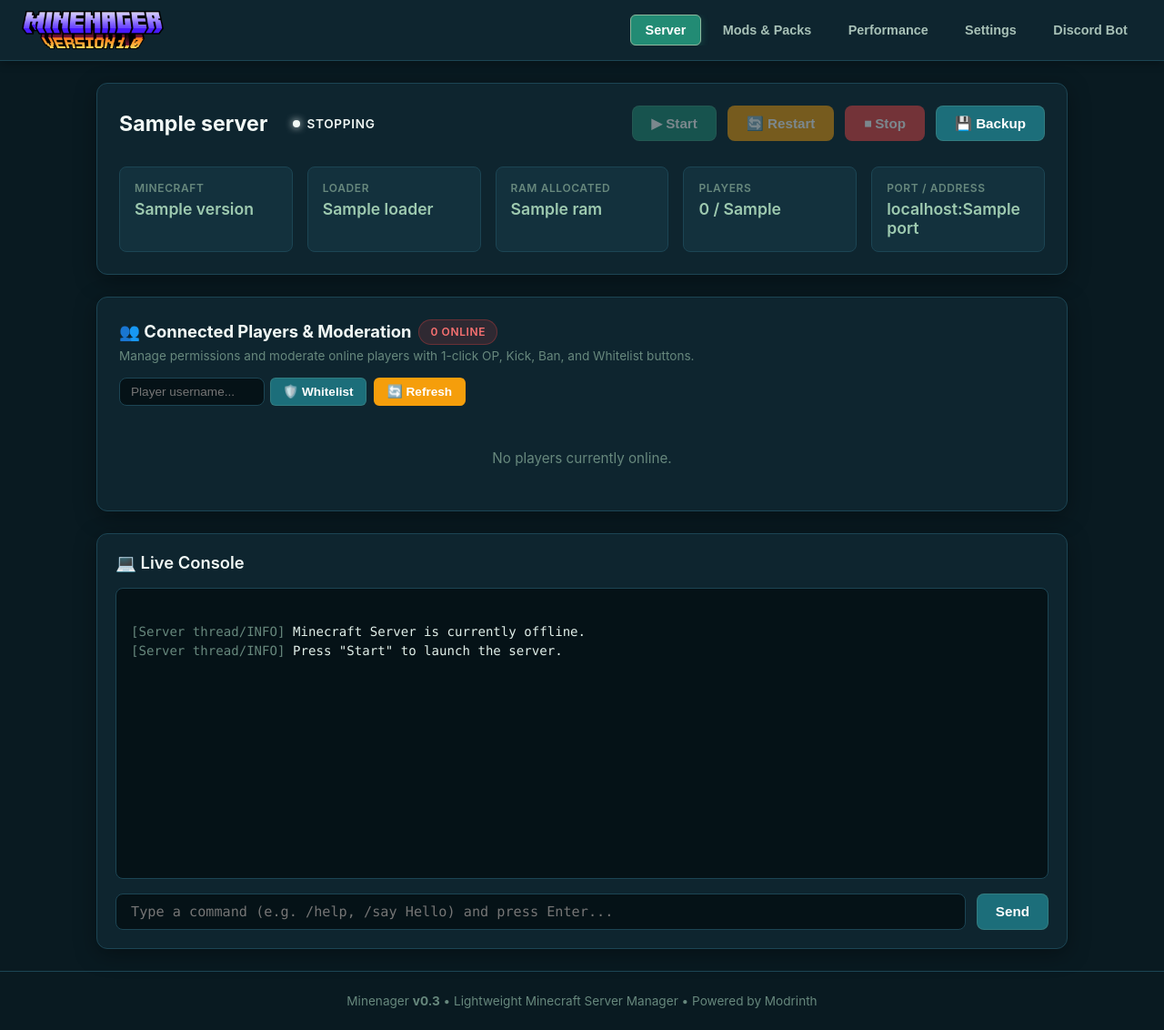
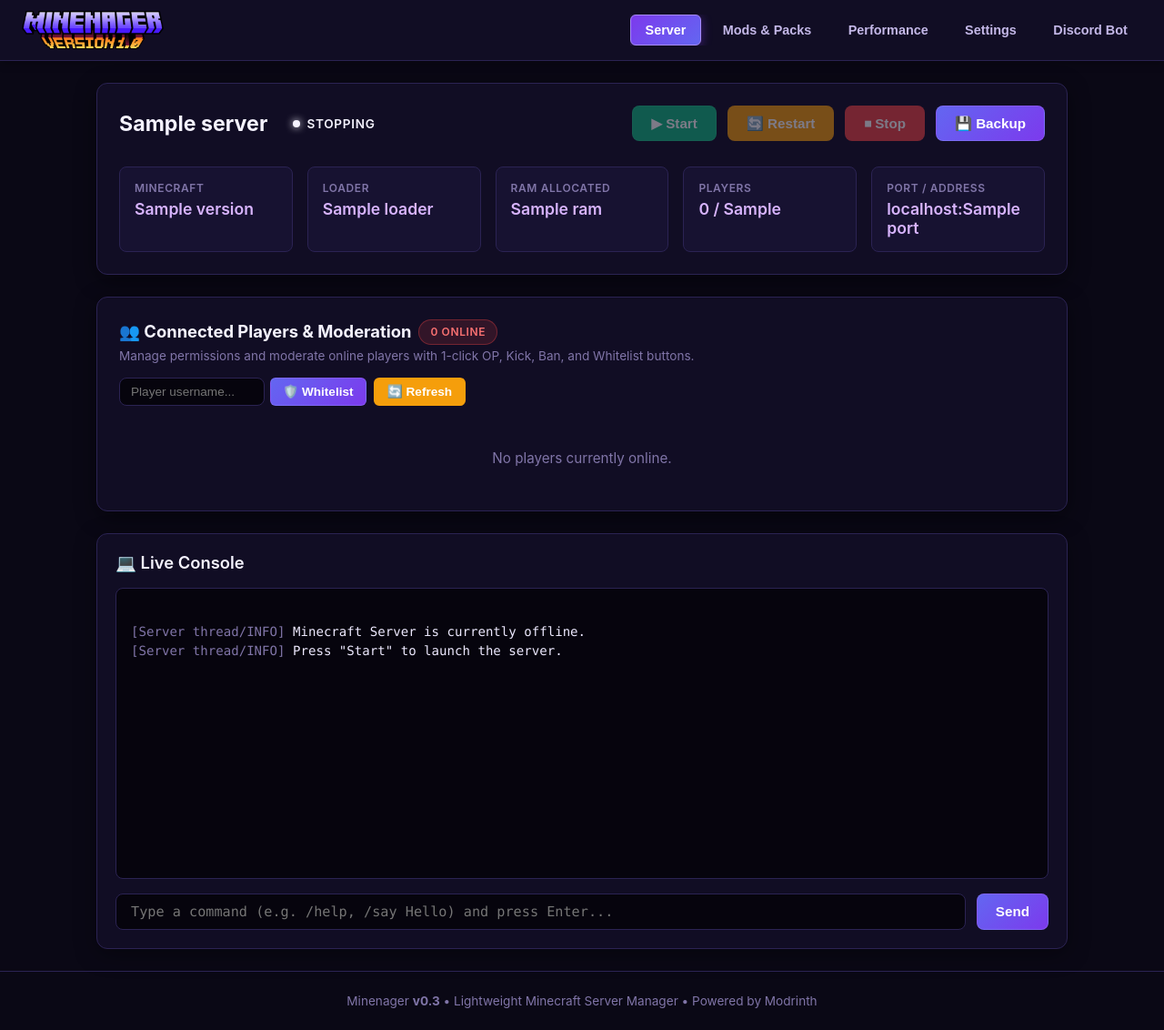
Before and after one commit to pontro/minenager, a FastAPI app: template app/templates/index.html in a window 1280 px wide. Shown: the whole page at 91% size. Run offline with FastAPI, Linux system fonts and the light colour scheme; the template is opened without the code that fills it: most values are stand-ins (such as "Sample title", 1, 10 or a date in 2020); data that the repository does not hold is empty.

Commit message:
style: update dashboard color theme to match Minenager logo palette

```diff
--- a/app/static/style.css
+++ b/app/static/style.css
@@ -1,26 +1,36 @@
 :root {
-    /* Palette Inspired Theme (Deep Spruce, Pine Teal, Jade Emerald, Soft Sage) */
-    --bg-primary: #091a21;
-    --bg-secondary: #0e252f;
-    --bg-card: #13313d;
-    --bg-card-hover: #193d4c;
-    --bg-console: #051217;
-    --border-color: #1c4554;
-    --border-subtle: #153845;
+    /* Brand Theme: Minenager Obsidian, Royal Indigo, Lavender & Sunrise Amber */
+    --bg-primary: #0a0815;
+    --bg-secondary: #110d24;
+    --bg-card: #171231;
+    --bg-card-hover: #1f1840;
+    --bg-console: #06040d;
+    --border-color: #2b2353;
+    --border-subtle: #1e173e;
 
     /* Text Colors */
-    --text-primary: #f2f9f6;
-    --text-secondary: #a8c1b7;
-    --text-muted: #67887d;
-    --text-highlight: #9ecab0;
+    --text-primary: #f5f3ff;
+    --text-secondary: #c4b8e8;
+    --text-muted: #8075a8;
+    --text-highlight: #d8b4fe;
 
-    /* Accent & Brand Colors */
-    --accent-pine: #114e59;
-    --accent-teal: #165e6b;
-    --accent-emerald: #228b74;
-    --accent-emerald-hover: #1b7461;
-    --accent-sage: #8eb89d;
-    --accent-sage-light: #b4d7c0;
+    /* Accent & Brand Colors (Minenager Logo Purple/Indigo & Version 1.0 Amber) */
+    --accent-indigo: #6366f1;
+    --accent-violet: #7c3aed;
+    --accent-purple: #8b5cf6;
+    --accent-purple-hover: #6d28d9;
+    --accent-lavender: #a78bfa;
+    --accent-lavender-light: #ddd6fe;
+    --accent-amber: #f59e0b;
+    --accent-amber-light: #fef08a;
+
+    /* Semantic Component Aliases */
+    --accent-pine: #281d5a;
+    --accent-teal: #4338ca;
+    --accent-emerald: #7c3aed;
+    --accent-emerald-hover: #6d28d9;
+    --accent-sage: #a78bfa;
+    --accent-sage-light: #ddd6fe;
 
     /* Status Colors */
     --status-online: #34d399;
@@ -28,15 +38,15 @@
     --status-starting: #fbbf24;
 
     /* Button Colors */
-    --btn-start: #228b74;
-    --btn-start-hover: #1a705d;
+    --btn-start: #10b981;
+    --btn-start-hover: #059669;
     --btn-stop: #ef4444;
     --btn-stop-hover: #dc2626;
     --btn-restart: #f59e0b;
     --btn-restart-hover: #d97706;
-    --btn-disabled: #3d5852;
-    --btn-action: #1c6e7a;
-    --btn-action-hover: #155761;
+    --btn-disabled: #372f5c;
+    --btn-action: #6366f1;
+    --btn-action-hover: #4f46e5;
 
     --font-family: -apple-system, BlinkMacSystemFont, "Segoe UI", Roboto, Oxygen, Ubuntu, Cantarell, "Open Sans", "Helvetica Neue", sans-serif;
     --font-mono: "JetBrains Mono", "Fira Code", "Consolas", "Courier New", monospace;
@@ -136,9 +146,9 @@ header {
 
 .nav-link.active {
     color: #ffffff;
-    background-color: var(--accent-emerald);
-    border-color: var(--accent-sage);
-    box-shadow: 0 2px 8px rgba(34, 139, 116, 0.4);
+    background: linear-gradient(135deg, #7c3aed, #6366f1);
+    border-color: var(--accent-lavender);
+    box-shadow: 0 2px 12px rgba(124, 58, 237, 0.45);
 }
 
 /* Main Container */
@@ -172,7 +182,7 @@ main {
     display: flex;
     flex-direction: column;
     gap: 1.25rem;
-    box-shadow: 0 6px 24px rgba(0, 0, 0, 0.35);
+    box-shadow: 0 6px 24px rgba(0, 0, 0, 0.45);
 }
 
 .server-header, .card-header {
@@ -210,19 +220,19 @@ main {
 .status-badge.offline {
     background-color: rgba(239, 68, 68, 0.15);
     color: var(--status-offline);
-    border: 1px solid rgba(239, 68, 68, 0.3);
+    border: 1px solid rgba(239, 68, 68, 0.35);
 }
 
 .status-badge.online {
-    background-color: rgba(34, 139, 116, 0.2);
-    color: var(--accent-sage-light);
-    border: 1px solid rgba(142, 184, 157, 0.4);
+    background-color: rgba(52, 211, 153, 0.15);
+    color: #6ee7b7;
+    border: 1px solid rgba(52, 211, 153, 0.35);
 }
 
 .status-badge.starting {
     background-color: rgba(245, 158, 11, 0.15);
     color: var(--status-starting);
-    border: 1px solid rgba(245, 158, 11, 0.3);
+    border: 1px solid rgba(245, 158, 11, 0.35);
 }
 
 .status-dot {
@@ -267,17 +277,17 @@ main {
 
 .btn-start, .btn-install {
     background-color: var(--btn-start);
-    border-color: rgba(142, 184, 157, 0.25);
+    border-color: rgba(52, 211, 153, 0.3);
 }
 .btn-start:hover:not(:disabled), .btn-install:hover:not(:disabled) {
     background-color: var(--btn-start-hover);
-    box-shadow: 0 2px 10px rgba(34, 139, 116, 0.4);
+    box-shadow: 0 2px 10px rgba(16, 185, 129, 0.4);
 }
 
 .btn-installed {
-    background-color: #1f3a3f;
-    color: var(--accent-sage);
-    border-color: #2b5057;
+    background-color: #241c48;
+    color: var(--accent-lavender);
+    border-color: #3b2d73;
     cursor: default;
 }
 
@@ -296,12 +306,12 @@ main {
 }
 
 .btn-send {
-    background-color: var(--btn-action);
-    border-color: rgba(142, 184, 157, 0.2);
+    background: linear-gradient(135deg, #6366f1, #7c3aed);
+    border-color: rgba(167, 139, 250, 0.3);
 }
 .btn-send:hover:not(:disabled) {
-    background-color: var(--btn-action-hover);
-    box-shadow: 0 2px 10px rgba(28, 110, 122, 0.4);
+    background: linear-gradient(135deg, #4f46e5, #6d28d9);
+    box-shadow: 0 2px 12px rgba(99, 102, 241, 0.45);
 }
 
 /* Info Grid */
@@ -371,7 +381,7 @@ main {
     font-family: var(--font-mono);
     font-size: 0.88rem;
     line-height: 1.5;
-    color: #e2f0ea;
+    color: #ede9fe;
     height: 320px;
     overflow-y: auto;
     white-space: pre-wrap;
--- a/app/templates/index.html
+++ b/app/templates/index.html
@@ -4,7 +4,7 @@
     <meta charset="UTF-8">
     <meta name="viewport" content="width=device-width, initial-scale=1.0">
     <title>{{ title }}</title>
-    <link rel="stylesheet" href="/static/style.css?v=7">
+    <link rel="stylesheet" href="/static/style.css?v=8">
 </head>
 <body>
     <header>
@@ -49,6 +49,6 @@
         <p>Minenager <strong>v0.3</strong> &bull; Lightweight Minecraft Server Manager &bull; Powered by Modrinth</p>
     </footer>
 
-    <script type="module" src="/static/app.js?v=7"></script>
+    <script type="module" src="/static/app.js?v=8"></script>
 </body>
 </html>
--- a/app/templates/tabs/tab_discord.html
+++ b/app/templates/tabs/tab_discord.html
@@ -200,9 +200,9 @@
         <div style="display: grid; grid-template-columns: repeat(auto-fit, minmax(320px, 1fr)); gap: 1.5rem; margin-top: 0.5rem;">
             <!-- Setup Guide Column -->
             <div style="background: rgba(0,0,0,0.15); padding: 1rem; border-radius: 8px; border: 1px solid var(--border-color);">
-                <h4 style="color: var(--accent-sage); margin-bottom: 0.75rem; font-size: 0.95rem;">⚡ 3-Step Setup Guide</h4>
+                <h4 style="color: var(--accent-lavender); margin-bottom: 0.75rem; font-size: 0.95rem;">⚡ 3-Step Setup Guide</h4>
                 <ol style="padding-left: 1.25rem; font-size: 0.85rem; color: var(--text-secondary); line-height: 1.6;">
-                    <li>Go to <a href="https://discord.com/developers/applications" target="_blank" style="color: var(--accent-sage); text-decoration: underline;">Discord Developer Portal</a> ➔ Create an Application.</li>
+                    <li>Go to <a href="https://discord.com/developers/applications" target="_blank" style="color: var(--accent-lavender); text-decoration: underline;">Discord Developer Portal</a> ➔ Create an Application.</li>
                     <li>In the <strong>Bot</strong> tab:
                         <ul style="padding-left: 1rem; margin-top: 0.25rem;">
                             <li>Click <strong>Reset Token</strong> &amp; copy it here.</li>
@@ -222,7 +222,7 @@
 
             <!-- Commands Reference Column -->
             <div style="background: rgba(0,0,0,0.15); padding: 1rem; border-radius: 8px; border: 1px solid var(--border-color);">
-                <h4 style="color: var(--accent-sage); margin-bottom: 0.75rem; font-size: 0.95rem;">⌨️ Available Discord Commands</h4>
+                <h4 style="color: var(--accent-lavender); margin-bottom: 0.75rem; font-size: 0.95rem;">⌨️ Available Discord Commands</h4>
                 <div style="display: flex; flex-direction: column; gap: 0.5rem; font-size: 0.85rem;">
                     <div style="display: flex; justify-content: space-between; border-bottom: 1px solid rgba(255,255,255,0.06); padding-bottom: 0.35rem;">
                         <code>!turnon</code> / <code>!start</code>
@@ -238,7 +238,7 @@
                     </div>
                     <div style="display: flex; justify-content: space-between; border-bottom: 1px solid rgba(255,255,255,0.06); padding-bottom: 0.35rem;">
                         <code>!backup</code>
-                        <span style="color: var(--accent-sage); font-size: 0.75rem; font-weight: 600;">[Admin] Create World Backup (Prompt)</span>
+                        <span style="color: var(--accent-amber); font-size: 0.75rem; font-weight: 600;">[Admin] Create World Backup (Prompt)</span>
                     </div>
                     <div style="display: flex; justify-content: space-between; border-bottom: 1px solid rgba(255,255,255,0.06); padding-bottom: 0.35rem;">
                         <code>!confirm</code> / <code>!cancel</code>
--- a/app/templates/tabs/tab_settings.html
+++ b/app/templates/tabs/tab_settings.html
@@ -307,7 +307,7 @@
             </div>
         </div>
 
-        <div id="backupLiveStatusBanner" style="display: none; padding: 0.75rem 1rem; background: rgba(34, 139, 116, 0.15); border: 1px solid var(--accent-sage); border-radius: 8px; font-size: 0.9rem; margin-top: 0.5rem;">
+        <div id="backupLiveStatusBanner" style="display: none; padding: 0.75rem 1rem; background: rgba(124, 58, 237, 0.15); border: 1px solid var(--accent-lavender); border-radius: 8px; font-size: 0.9rem; margin-top: 0.5rem;">
             <div style="display: flex; align-items: center; gap: 0.5rem;">
                 <span class="spinner" style="width: 14px; height: 14px; border-width: 2px; margin: 0;"></span>
                 <span id="backupLiveStatusText">Backup in progress...</span>
```
Also changed, not shown: other parts of app/static/style.css (+29 -27 lines).
